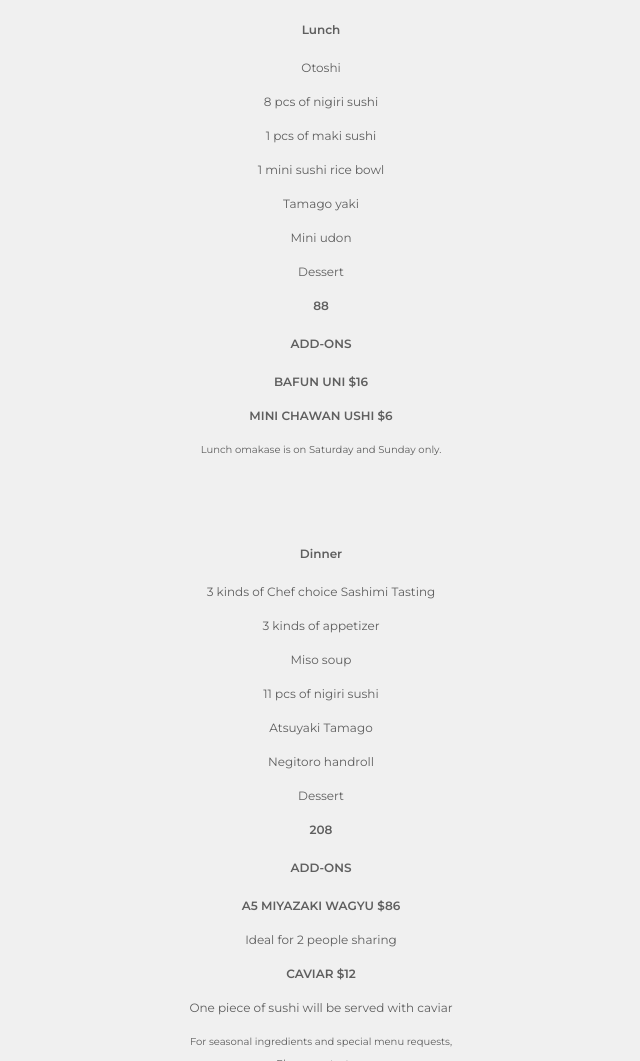
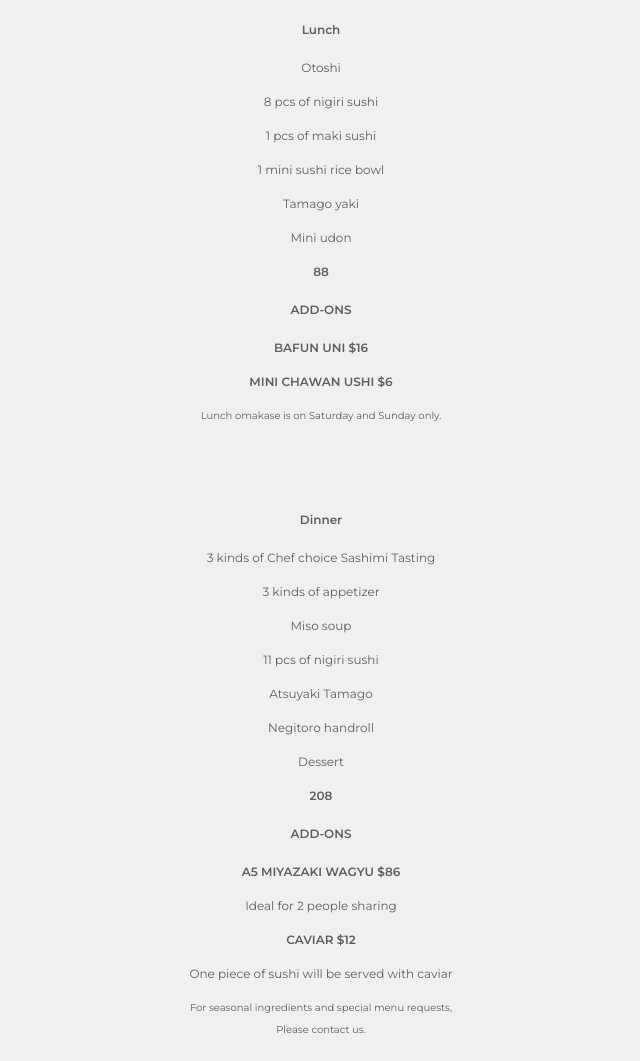
Before and after one commit to sushibarshu/sushibarshu.github.io, a plain HTML site: page index.html in a window 1280 px wide. Shown: the part 1552-2613 px from the top of the page, without its empty margins (319-959 px from the left). Drawn offline with nearby package versions, Linux system fonts and the light colour scheme.

Commit message:
Update index.html

```diff
--- a/index.html
+++ b/index.html
@@ -162,7 +162,6 @@
               <p>1 mini sushi rice bowl</p>
               <p>Tamago yaki</p>
               <p>Mini udon</p>
-              <p>Dessert</p>
             </div>
             <div class="menu-header">88</div>
           </div>
```
